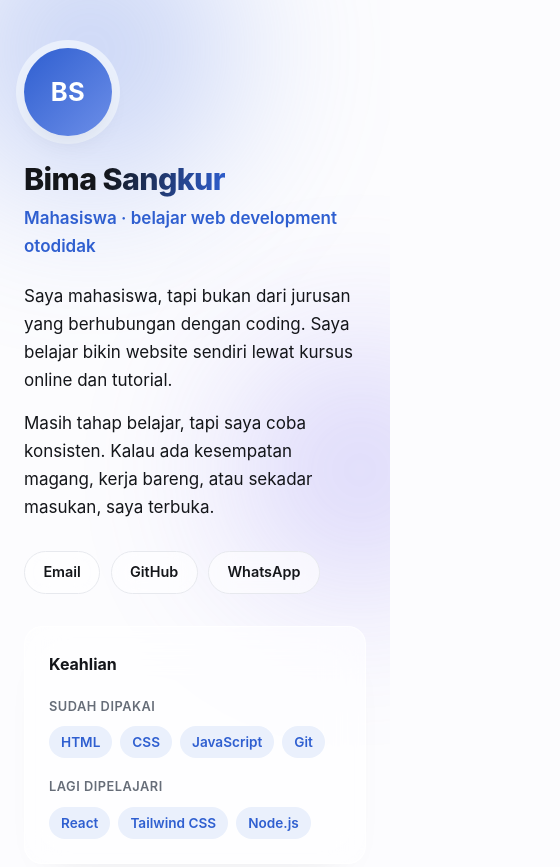
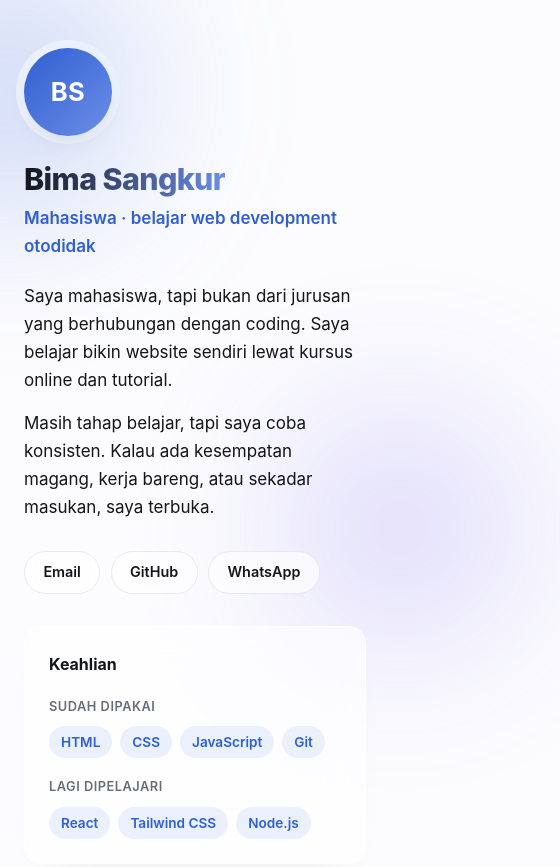
Before and after one commit to bimasangkur6-jpg/Bimasangkur, a plain HTML site: page index.html in a window 390 px wide. Shown: the top 867 px of the page, 560 px wide, since content can reach past the window. Drawn offline with Linux system fonts and the light colour scheme.

Commit message:
Perbaiki bug render: blob lepas dari konten, gradient nama pecah
Diverifikasi lewat screenshot Playwright asli (desktop+mobile,
light+dark), bukan cuma baca kode:

- Blob ambient sebelumnya position:fixed ke sudut LAYAR, jadi di
  layar lebar lepas jauh dari kolom konten yang sempit di tengah
  -> kelihatan kayak dua noda warna nggak nyambung, dan kartu
  glass jadi cuma pudar polos (nggak ada apa pun buat di-blur).
  Diganti position:absolute relatif ke .page, jadi selalu menempel
  di tepi kolom konten di lebar layar berapa pun.
- Gradient teks nama 'Bima Sangkur' titik peralihannya jatuh di
  tengah kata 'Sangkur' -> kelihatan kayak warna pecah/rusak.
  Diperhalus jadi transisi penuh 0-100% dengan warna akhir yang
  lebih lembut.
- Bayangan hover tombol kontak pakai warna solid (harsh) -> diganti
  rgba tembus pandang buat glow yang lembut.

```diff
--- a/index.html
+++ b/index.html
@@ -20,6 +20,7 @@
     --glass:rgba(255,255,255,.6);
     --glass-border:rgba(255,255,255,.7);
     --shadow:rgba(20,22,26,.10);
+    --accent-glow:rgba(47,95,208,.35);
     --font:-apple-system,BlinkMacSystemFont,"Segoe UI",Roboto,"Helvetica Neue",Arial,sans-serif;
 
     /* EDIT: kalau mau pakai Google Fonts (Sora + Inter) alih-alih font sistem,
@@ -40,6 +41,7 @@
       --accent-2:#4A6FD1;
       --accent-3:#9A8CF5;
       --accent-soft:#1C2433;
+      --accent-glow:rgba(126,166,240,.3);
       --glass:rgba(28,31,38,.55);
       --glass-border:rgba(255,255,255,.08);
       --shadow:rgba(0,0,0,.45);
@@ -61,32 +63,6 @@
   h1,h2,p,dl,dd{margin:0;}
   a{color:inherit;}
 
-  /* ---------- Ambient background ---------- */
-  .bg-decor{
-    position:fixed;
-    inset:0;
-    z-index:-1;
-    overflow:hidden;
-    pointer-events:none;
-  }
-  .bg-decor span{
-    position:absolute;
-    border-radius:50%;
-    filter:blur(70px);
-    opacity:.5;
-  }
-  .bg-decor span:nth-child(1){
-    width:420px;height:420px;
-    top:-160px;left:-120px;
-    background:radial-gradient(circle, var(--accent-2), transparent 70%);
-  }
-  .bg-decor span:nth-child(2){
-    width:380px;height:380px;
-    top:280px;right:-160px;
-    background:radial-gradient(circle, var(--accent-3), transparent 70%);
-    opacity:.35;
-  }
-
   .page{
     position:relative;
     max-width:36rem;
@@ -95,6 +71,36 @@
     display:flex;
     flex-direction:column;
     gap:1.5rem;
+  }
+
+  /* ---------- Ambient background ----------
+     Diposisikan relatif ke .page (kolom konten), bukan ke layar —
+     supaya glow-nya selalu menempel di tepi konten, di layar
+     selebar apa pun. Kalau dipatok ke sudut layar, di layar lebar
+     dia lepas jauh dari kolom konten yang sempit di tengah. */
+  .bg-decor{
+    position:absolute;
+    inset:0;
+    z-index:-1;
+    overflow:visible;
+    pointer-events:none;
+  }
+  .bg-decor span{
+    position:absolute;
+    border-radius:50%;
+    filter:blur(80px);
+    opacity:.55;
+  }
+  .bg-decor span:nth-child(1){
+    width:340px;height:340px;
+    top:-80px;left:-160px;
+    background:radial-gradient(circle, var(--accent-2), transparent 70%);
+  }
+  .bg-decor span:nth-child(2){
+    width:320px;height:320px;
+    top:32%;right:-170px;
+    background:radial-gradient(circle, var(--accent-3), transparent 70%);
+    opacity:.4;
   }
 
   /* ---------- Intro ---------- */
@@ -120,7 +126,7 @@
     font-weight:800;
     letter-spacing:-.02em;
     line-height:1.15;
-    background:linear-gradient(100deg, var(--text) 40%, var(--accent));
+    background:linear-gradient(90deg, var(--text), var(--accent-2));
     -webkit-background-clip:text;
     background-clip:text;
     color:transparent;
@@ -159,7 +165,7 @@
     border-color:var(--accent);
     color:var(--accent);
     transform:translateY(-2px);
-    box-shadow:0 10px 20px -12px var(--accent);
+    box-shadow:0 10px 20px -10px var(--accent-glow);
   }
 
   /* ---------- Sections (glass card blocks) ---------- */
@@ -239,9 +245,8 @@
 </head>
 <body>
 
-<div class="bg-decor" aria-hidden="true"><span></span><span></span></div>
-
 <div class="page">
+  <div class="bg-decor" aria-hidden="true"><span></span><span></span></div>
 
   <header class="intro reveal">
     <!-- EDIT: kalau mau pakai foto, ganti div di bawah dengan:
```
